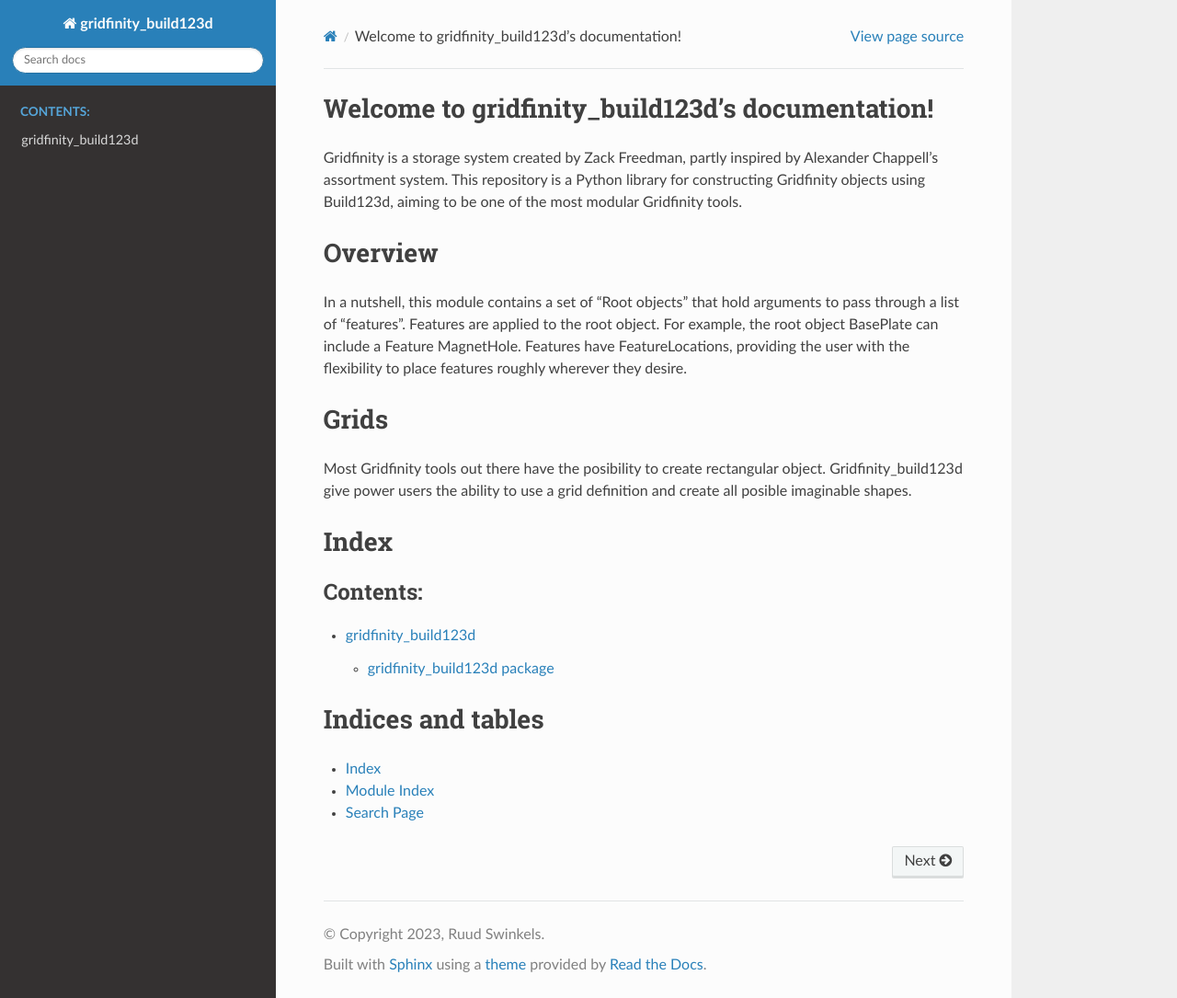
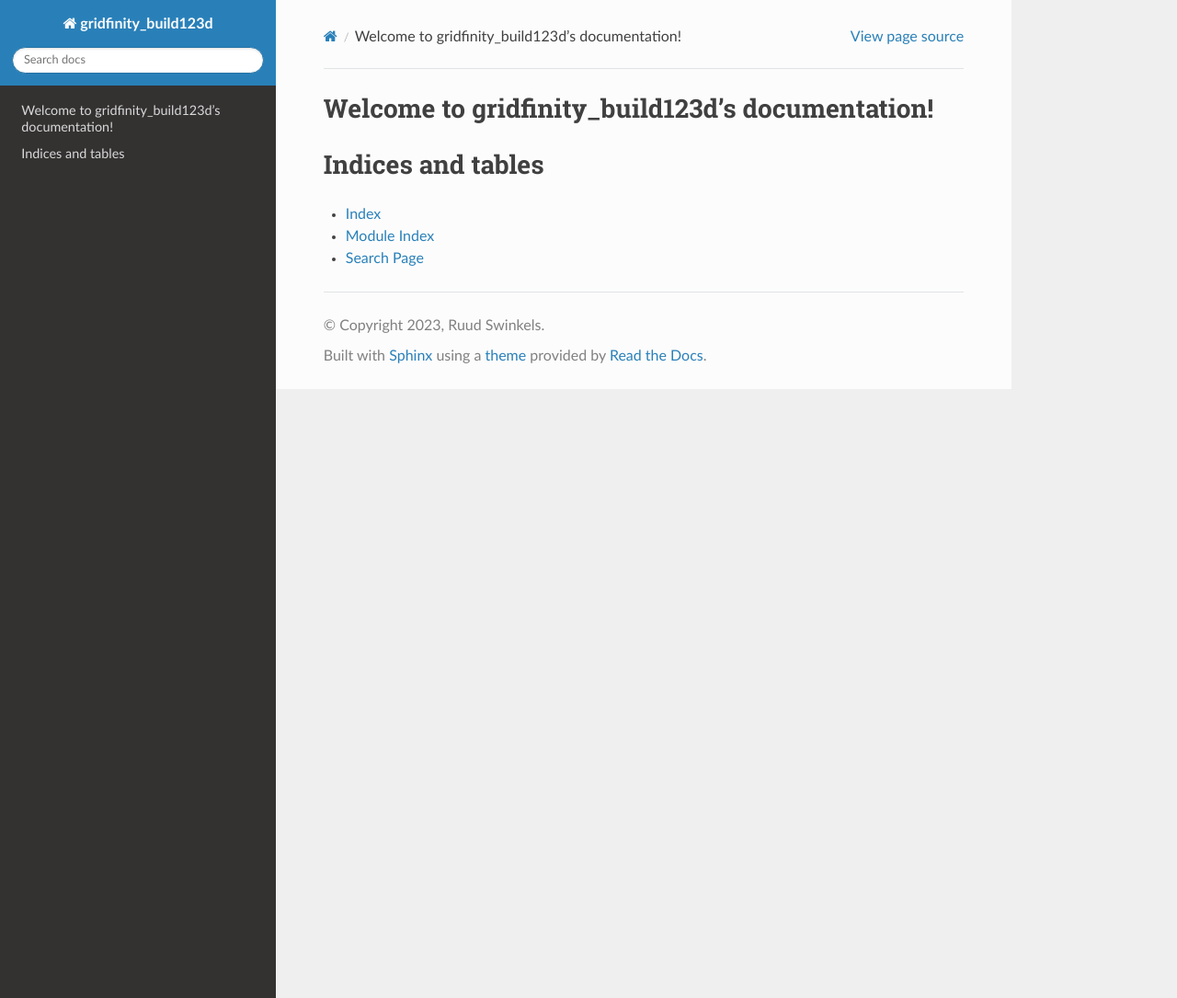
Before and after one commit to Ruudjhuu/gridfinity_build123d, a Sphinx documentation site: the page built from docs/source/index.rst, in a window 1280 px wide and 1085 px high. Shown: the whole window at 92% size. Built offline with Sphinx 7.4.7 and the Read the Docs theme 2.0.0, drawn with Linux system fonts in a browser that asks for light colours.

Commit message:
Revert "add module references"
This reverts commit 851c152280dbfb594671704105633625b17591df.

```diff
--- a/docs/source/conf.py
+++ b/docs/source/conf.py
@@ -14,14 +14,7 @@ release = "0.1.0"
 # -- General configuration ---------------------------------------------------
 # https://www.sphinx-doc.org/en/master/usage/configuration.html#general-configuration
 
-extensions = [
-    "sphinx.ext.napoleon",
-    "sphinx.ext.autodoc",
-    "sphinx.ext.doctest",
-    "sphinx.ext.intersphinx",
-    "sphinx.ext.coverage",
-    "sphinx.ext.viewcode",
-]
+extensions = []
 
 templates_path = ["_templates"]
 exclude_patterns = []
--- a/docs/source/index.rst
+++ b/docs/source/index.rst
@@ -5,29 +5,11 @@
 
 Welcome to gridfinity_build123d's documentation!
 ================================================
-Gridfinity is a storage system created by Zack Freedman, partly inspired by Alexander Chappell's assortment system.
-This repository is a Python library for constructing Gridfinity objects using Build123d, aiming to be one of the most modular Gridfinity tools.
 
-Overview
-========
-
-In a nutshell, this module contains a set of "Root objects" that hold arguments to pass through a list of "features".
-Features are applied to the root object. For example, the root object BasePlate can include a Feature MagnetHole.
-Features have FeatureLocations, providing the user with the flexibility to place features roughly wherever they desire.
-
-Grids
-=====
-Most Gridfinity tools out there have the posibility to create rectangular object.
-Gridfinity_build123d give power users the ability to use a grid definition and create all posible imaginable shapes.
-
-
-Index
-=====
 .. toctree::
    :maxdepth: 2
    :caption: Contents:
 
-   reference.rst
 
 
 Indices and tables
--- a/docs/source/reference.rst
+++ /dev/null
@@ -1,7 +0,0 @@
-gridfinity_build123d
-====================
-
-.. toctree::
-   :maxdepth: 4
-
-   gridfinity_build123d
```
Also changed, not shown: docs/source/gridfinity_build123d.rst (deleted, +0 -58 lines), 1 other file.
